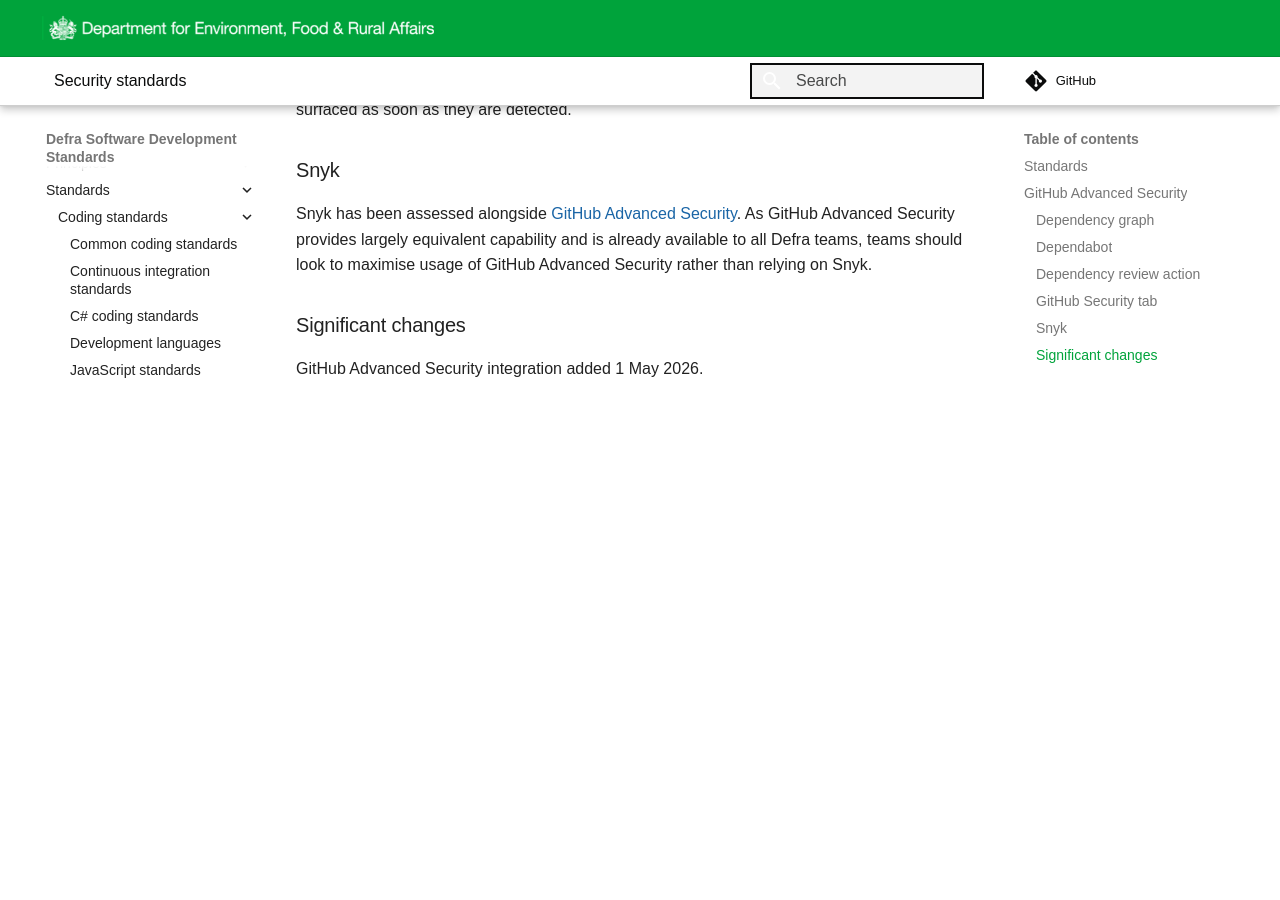
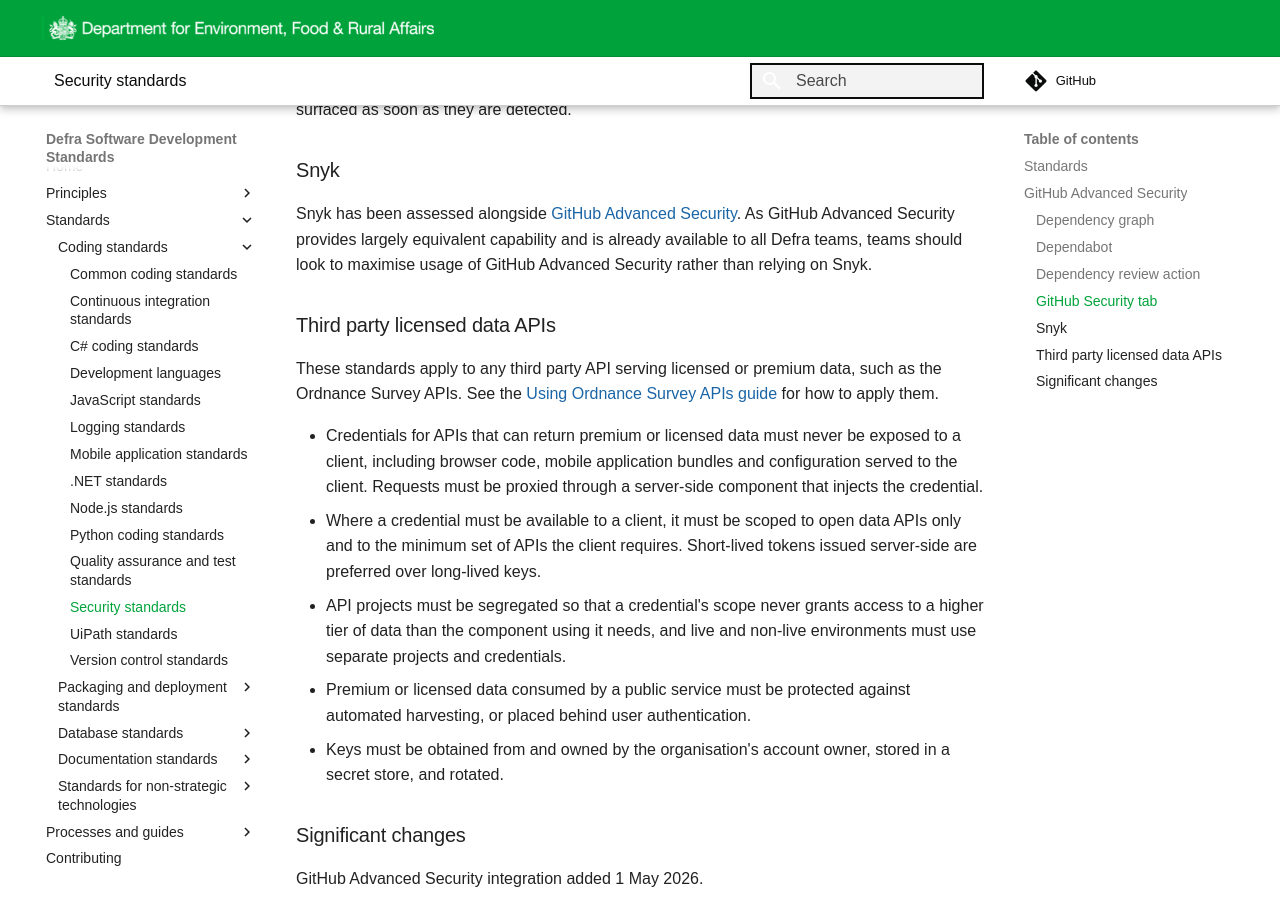
Before and after one commit to DEFRA/software-development-standards, an MkDocs documentation site: the page built from docs/standards/security_standards.md, in a window 1280 px wide and 900 px high, scrolled down 1370 px. Built offline with MkDocs 1.6.1 and Material for MkDocs 9.7.7, drawn with Linux system fonts in a browser that asks for light colours; some web fonts are replaced; comment, search, counter and statistics services are not loaded; before the commit the page ends 1775 px from its top, so only the background shows below that; part of the change alters nothing that is shown.

Commit message:
Initial os api usage guide draft

````diff
--- /dev/null
+++ b/docs/guides/ordnance_survey_apis.md
@@ -0,0 +1,133 @@
+# Using Ordnance Survey APIs
+
+Ordnance Survey (OS) publishes address, place name and mapping data through the [OS Data Hub](https://osdatahub.os.uk/). Defra services normally access this data under the [Public Sector Geospatial Agreement (PSGA)](https://www.ordnancesurvey.co.uk/customers/public-sector/public-sector-geospatial-agreement), which gives public sector organisations access to both open and premium OS data.
+
+Some of that data is premium and licensed. If your service leaks a credential that can reach a premium API, someone can harvest a licensed dataset at Defra's expense. This guide explains how to choose the right API, how to get a key, and how to build your service so that this cannot happen.
+
+## Choosing an API
+
+| API | Data source | Licence | Typical use |
+| --- | --- | --- | --- |
+| [OS Places](https://docs.os.uk/os-apis/accessing-os-apis/os-places-api) | AddressBase Premium | Premium | Address lookup, postcode and UPRN search, geocoding and reverse geocoding |
+| [OS Names](https://docs.os.uk/os-apis/accessing-os-apis/os-names-api) | OS Open Names | Open Government Licence | Finding towns, roads, postcodes and named places |
+| [OS Maps](https://docs.os.uk/os-apis/accessing-os-apis/os-maps-api) | Mixed open and premium layers | Mixed | Pre-rendered raster basemap tiles |
+| [OS Vector Tile](https://docs.os.uk/os-apis/accessing-os-apis/os-vector-tile-api) | Mixed open and premium layers | Mixed | Customisable vector basemap tiles |
+
+Use the least sensitive API that meets your need. If you only need to find a town, a road or a postcode, OS Names is open data and is a much safer choice than OS Places.
+
+OS Places is the one to treat with most care. It is built on AddressBase Premium, it is updated daily, and it is the most valuable dataset to an attacker.
+
+The OS Vector Tile API is expected to reach end of life in Autumn 2028. New services should use [OS NGD API – Tiles](https://docs.os.uk/os-apis/accessing-os-apis/os-ngd-api-tiles) instead.
+
+## Getting access
+
+Check whether your organisation is already a PSGA member using the [PSGA member finder](https://www.ordnancesurvey.co.uk/customers/public-sector/psga-member-finder).
+
+Request API keys through your arm's length body's OS Data Hub account owner, usually its geospatial or data team. Keys must belong to the organisation's Data Hub account.
+
+Do not sign up for a personal or team OS Data Hub account to get a key for a Defra service. Keys obtained that way have no licensing cover for the service, no usage oversight, and are lost when the person who created them moves on.
+
+Record in your service runbook who owns the Data Hub account, who can rotate the key, and which API projects your service uses.
+
+## Separating API projects
+
+A key belongs to an [API project](https://docs.os.uk/os-apis/core-concepts/getting-started-with-an-api-project) in the Data Hub, and a project can contain several APIs.
+
+This matters more than it first appears. OS access tokens are scoped to the project, not to an individual API. As the OS documentation notes, you cannot restrict which data layers can be accessed using an access token, and once an end user holds a token you can no longer monitor or control how they use it.
+
+**The set of APIs in a project is your blast radius.** A project containing both OS Maps and OS Places will issue tokens that can call OS Places, no matter what your application intended them for.
+
+So:
+
+- Create a separate project for each trust tier. Never put OS Places in the same project as an API whose credential is used in the browser.
+- Add only the APIs a project actually needs.
+- Use separate projects for live and non-live environments, so a key exposed in a test service can be revoked without taking production down.
+
+## Protecting keys and tokens
+
+Treat OS API keys and secrets like any other application credential. Store them in a cloud secret store and read them from there, as described in [Managing application credentials](application_credentials.md).
+
+Never put a key or secret in client-side JavaScript, a mobile app bundle, source control, configuration served to the browser, or build logs. The OS documentation is explicit that the user's browser is not a trusted environment and that project API keys should not be embedded in application code.
+
+If a key is exposed, follow the [credential exposure process](../processes/credential_exposure.md). Regenerate the key in the Data Hub first, then report it.
+
+### Use a proxy
+
+The default pattern for calling OS APIs is a server-side proxy. The browser calls your backend, and your backend adds the credential and calls OS.
+
+```text
+Browser  ──►  Your backend  ──►  OS API
+              (adds key or short-lived token)
+```
+
+Your backend should:
+
+- check the caller is entitled to make the request
+- validate the request against an allow list of permitted operations and parameters
+- cap the number of results per request and reject bulk or wildcard queries
+- rate limit per user or session
+- return only the fields your interface needs, rather than the whole record
+- log and monitor usage
+
+Do not build a transparent pass-through that forwards whatever query string it receives. That gives an attacker the same capability as a leaked key, just with an extra hop.
+
+### If a credential has to reach the browser
+
+Sometimes it is impractical to proxy every request, most often for map tiles. In that case:
+
+- expose a credential only for open data APIs, and only for a project that contains exactly the APIs the browser needs, such as tiles only or OS Names only
+- prefer a short-lived [OAuth 2](https://docs.os.uk/os-apis/accessing-os-apis/oauth-2-api) access token, minted by your backend, over a long-lived project API key
+- accept that the project scope is the limit of your control, and size the project accordingly
+
+## Protecting premium data
+
+Premium data needs protecting from harvesting as well as from key theft. A proxy that anyone can call without limit is still a route to bulk extraction.
+
+### Services behind a login
+
+Put premium lookups behind the service's existing user authentication. Apply per-user rate limits and alert on users whose query volume looks automated rather than human.
+
+### Public services
+
+If a public service without a login consumes premium data, it must take active steps to stop the data being scraped. This is where a recent internal review of a Defra service found a problem: a credential capable of calling OS Places was available in the browser, so premium address data could have been harvested directly.
+
+As a baseline:
+
+- Put a low-friction or invisible captcha in front of the lookup (eg [Friendly Captcha](https://friendlycaptcha.com/)). It should be verified server-side and exchange for a short-lived session token held by your backend.
+- Rate limit per session and per source address, and set a global daily ceiling with alerting when it is approached.
+- Require a minimum query length and reject enumeration patterns, such as single-character searches or sequential postcode walking.
+- Return only the fields the interface needs.
+- Use edge bot protection or a web application firewall, and watch for slow distributed scraping that stays under individual limits.
+
+Before adding any of this, ask whether the service actually needs premium data. OS Names or a postcode-only lookup is often enough, and carries none of this overhead.
+
+## Licensing and attribution
+
+Your use of OS data is governed by the PSGA terms. Check them before caching, storing or passing OS responses on to anyone else, as the rules differ between open and premium products.
+
+Display the OS attribution required for the products you use on maps and on outputs derived from them. Open data served through OS Names comes from OS Open Names under the Open Government Licence and still requires attribution.
+
+## Monitoring and rotation
+
+Review the usage dashboards in the OS Data Hub regularly and set up alerts for step changes in premium transactions. A sudden rise in OS Places calls is often the first sign that a credential has been misused.
+
+Rotate keys periodically and whenever someone with access to them leaves the team. Write the rotation steps into your runbook and practise them, so that rotating a key during an incident is routine rather than risky.
+
+## Before you go live
+
+- Premium APIs are reached only through your backend, never directly from the browser.
+- The API project used by any browser-exposed credential contains open data APIs only.
+- Live and non-live environments use different projects and keys.
+- Keys come from your organisation's Data Hub account and are held in a secret store.
+- Your proxy validates and rate limits requests rather than passing them through.
+- A public service using premium data has bot protection and throttling in place.
+- Usage alerting is configured and the runbook names a key owner and rotation steps.
+
+## Further reading
+
+- [Introduction to OS APIs](https://docs.os.uk/os-apis)
+- [Authenticating OS API requests](https://docs.os.uk/os-apis/core-concepts/authentication)
+- [OS OAuth 2 API](https://docs.os.uk/os-apis/accessing-os-apis/oauth-2-api)
+- [Public Sector Geospatial Agreement](https://www.ordnancesurvey.co.uk/customers/public-sector/public-sector-geospatial-agreement)
+- [Ordnance Survey on GitHub](https://github.com/OrdnanceSurvey)
+- [Security standards](../standards/security_standards.md)
--- a/docs/standards/security_standards.md
+++ b/docs/standards/security_standards.md
@@ -42,6 +42,16 @@ This means you do not need to wait for a build to run to discover a vulnerabilit
 
 Snyk has been assessed alongside [GitHub Advanced Security](../guides/github_advanced_security.md). As GitHub Advanced Security provides largely equivalent capability and is already available to all Defra teams, teams should look to maximise usage of GitHub Advanced Security rather than relying on Snyk.
 
+### Third party licensed data APIs
+
+These standards apply to any third party API serving licensed or premium data, such as the Ordnance Survey APIs. See the [Using Ordnance Survey APIs guide](../guides/ordnance_survey_apis.md) for how to apply them.
+
+- Credentials for APIs that can return premium or licensed data must never be exposed to a client, including browser code, mobile application bundles and configuration served to the client. Requests must be proxied through a server-side component that injects the credential.
+- Where a credential must be available to a client, it must be scoped to open data APIs only and to the minimum set of APIs the client requires. Short-lived tokens issued server-side are preferred over long-lived keys.
+- API projects must be segregated so that a credential's scope never grants access to a higher tier of data than the component using it needs, and live and non-live environments must use separate projects and credentials.
+- Premium or licensed data consumed by a public service must be protected against automated harvesting, or placed behind user authentication.
+- Keys must be obtained from and owned by the organisation's account owner, stored in a secret store, and rotated.
+
 ### Significant changes
 
 GitHub Advanced Security integration added 1 May 2026.
--- a/mkdocs.yml
+++ b/mkdocs.yml
@@ -79,5 +79,6 @@ nav:
       - Training: guides/training.md
       - Using AWS session manager: guides/aws_session_manager.md
       - Using devices with privileged access: guides/privileged_devices.md
+      - Using Ordnance Survey APIs: guides/ordnance_survey_apis.md
       - Version control guidance: guides/version_control_guidance.md
   - Contributing: CONTRIBUTING.md
````
